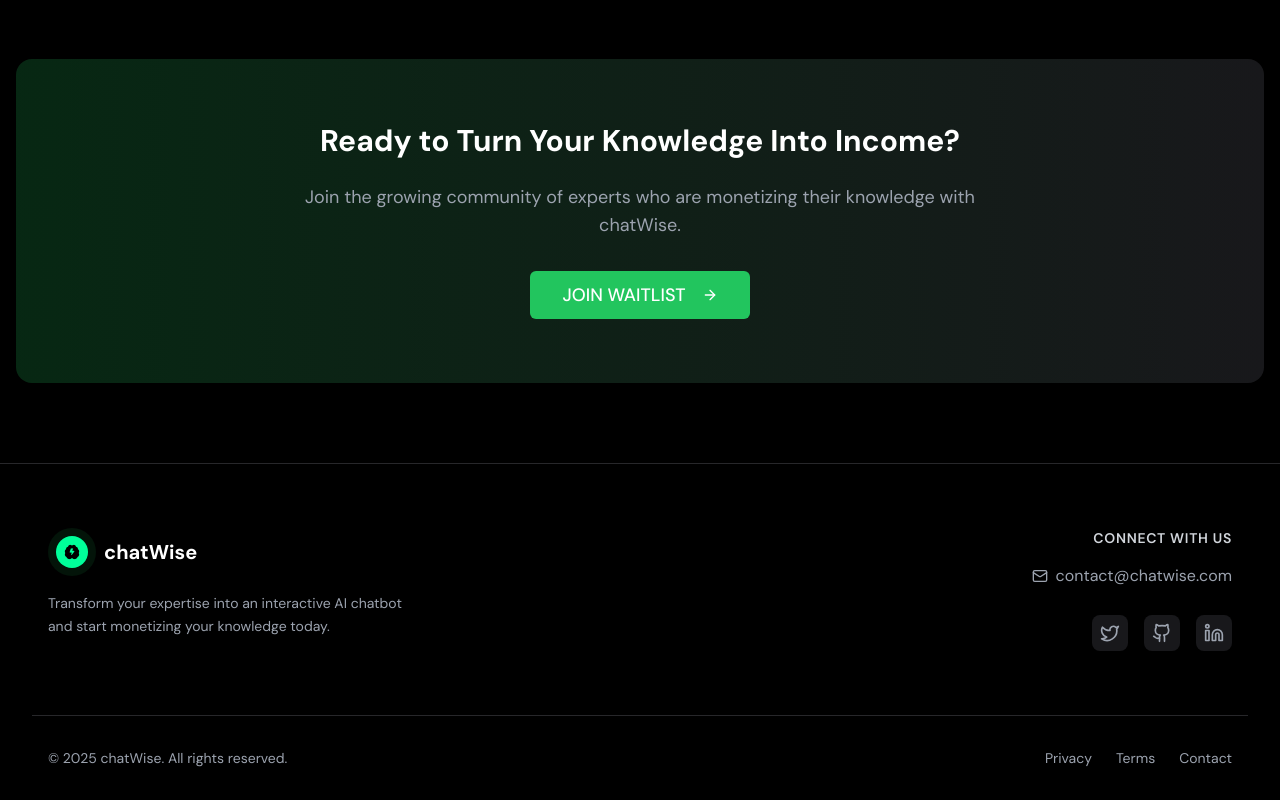
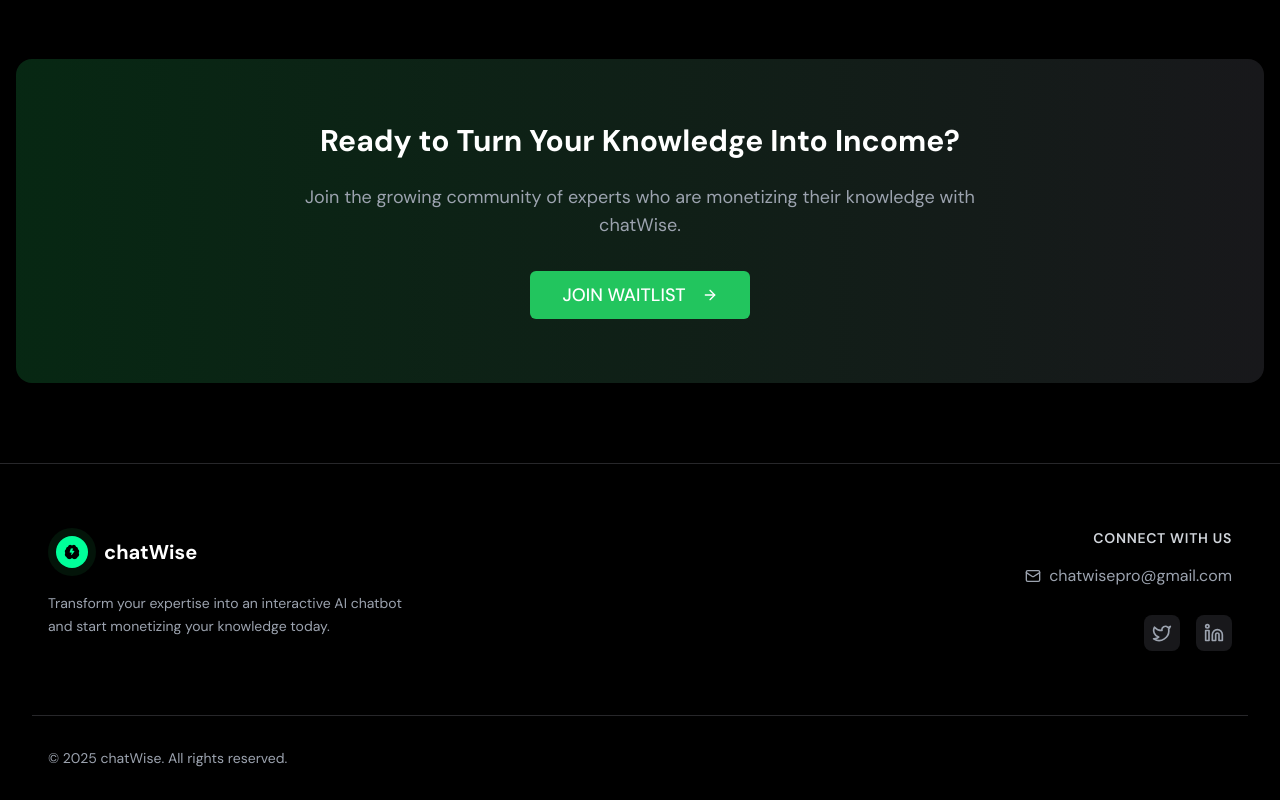
Before and after one commit to adaOctopus/chatwise-landing-page, a Next.js app: page / in a window 1280 px wide. Shown: the part 2809-3609 px from the top of the page. Built offline with nearby package versions, Linux system fonts and the light colour scheme.

Commit message:
Polished ui, changed email

```diff
--- a/app/layout.tsx
+++ b/app/layout.tsx
@@ -71,10 +71,10 @@ export default function RootLayout({
               "@context": "https://schema.org",
               "@type": "WebSite",
               name: "chatWise",
-              url: "https://chatwise.com",
+              url: "https://chatwise.pro",
               potentialAction: {
                 "@type": "SearchAction",
-                target: "https://chatwise.com/search?q={search_term_string}",
+                target: "https://chatwise.pro/search?q={search_term_string}",
                 "query-input": "required name=search_term_string",
               },
               description:
--- a/components/footer.tsx
+++ b/components/footer.tsx
@@ -51,33 +51,33 @@ export function Footer() {
           <div className="md:text-right space-y-4">
             <h3 className="text-sm font-semibold text-gray-300 uppercase tracking-wider">Connect With Us</h3>
             <a
-              href="mailto:contact@chatwise.com"
+              href="mailto:chatwisepro@gmail.com"
               className="inline-flex items-center text-gray-400 hover:text-primary transition-colors"
             >
               <Mail className="h-4 w-4 mr-2" />
-              contact@chatwise.com
+              chatwisepro@gmail.com
             </a>
             <div className="flex gap-4 md:justify-end pt-2">
               <Link
-                href="https://twitter.com"
+                href="https://x.com/CryptoSympozium" target="_blank"
                 className="bg-zinc-900 p-2 rounded-lg text-gray-400 hover:text-primary hover:bg-zinc-800 transition-colors"
               >
                 <Twitter className="h-5 w-5" />
                 <span className="sr-only">Twitter</span>
               </Link>
-              <Link
+              {/* <Link
                 href="https://github.com"
                 className="bg-zinc-900 p-2 rounded-lg text-gray-400 hover:text-primary hover:bg-zinc-800 transition-colors"
               >
                 <Github className="h-5 w-5" />
                 <span className="sr-only">GitHub</span>
-              </Link>
+              </Link> */}
               <Link
-                href="https://linkedin.com"
+                href="https://www.linkedin.com/company/chatwise-ai" target="_blank"
                 className="bg-zinc-900 p-2 rounded-lg text-gray-400 hover:text-primary hover:bg-zinc-800 transition-colors"
               >
                 <Linkedin className="h-5 w-5" />
-                <span className="sr-only">LinkedIn</span>
+                <span  className="sr-only">LinkedIn</span>
               </Link>
             </div>
           </div>
@@ -88,7 +88,7 @@ export function Footer() {
           <div className="flex flex-col md:flex-row justify-between items-center">
             <p className="text-gray-400 text-sm">© 2025 chatWise. All rights reserved.</p>
             <div className="flex items-center gap-6 mt-4 md:mt-0">
-              <Link href="#" className="text-sm text-gray-400 hover:text-primary transition-colors">
+              {/* <Link href="#" className="text-sm text-gray-400 hover:text-primary transition-colors">
                 Privacy
               </Link>
               <Link href="#" className="text-sm text-gray-400 hover:text-primary transition-colors">
@@ -96,7 +96,7 @@ export function Footer() {
               </Link>
               <Link href="#" className="text-sm text-gray-400 hover:text-primary transition-colors">
                 Contact
-              </Link>
+              </Link> */}
             </div>
           </div>
         </div>
```
